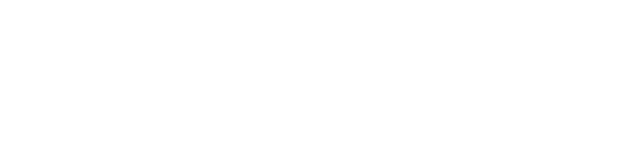
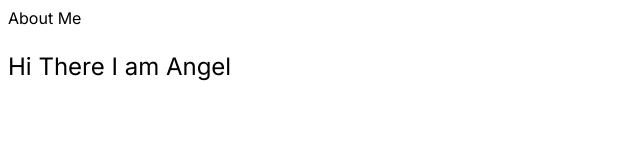
Before and after one commit to mashlodev/dev-gp-1, a website: page baseline/index.html in a window 1280 px wide. Shown: the whole page, without its empty margins (0-640 px from the left). Drawn offline with Linux system fonts and the light colour scheme.

Commit message:
let's see

```diff
--- a/baseline/index.css
+++ b/baseline/index.css
@@ -1,3 +1,16 @@
+@import url('https://fonts.googleapis.com/css2?family=Inter:ital,opsz,wght@0,14..32,100..900;1,14..32,100..900&display=swap');
+
+body{
+    font-family: "Inter", sans-serif;
+}
 .background{
     color: #ECEBE9;
 }
+
+.nav{
+    font-size: 14px;
+}
+
+p{
+    font-size: 24px;
+}
--- a/baseline/index.html
+++ b/baseline/index.html
@@ -7,6 +7,13 @@
     <title>About Me</title>
 </head>
 <body>
-
+    <nav>
+        About Me
+    </nav>
+    <section>
+        <div class="container-1">
+            <p> Hi There I am Angel</p>
+        </div>
+    </section>
 </body>
 </html>
```
Also changed, not shown: baseline/assets/sips_coffee.png (added).
